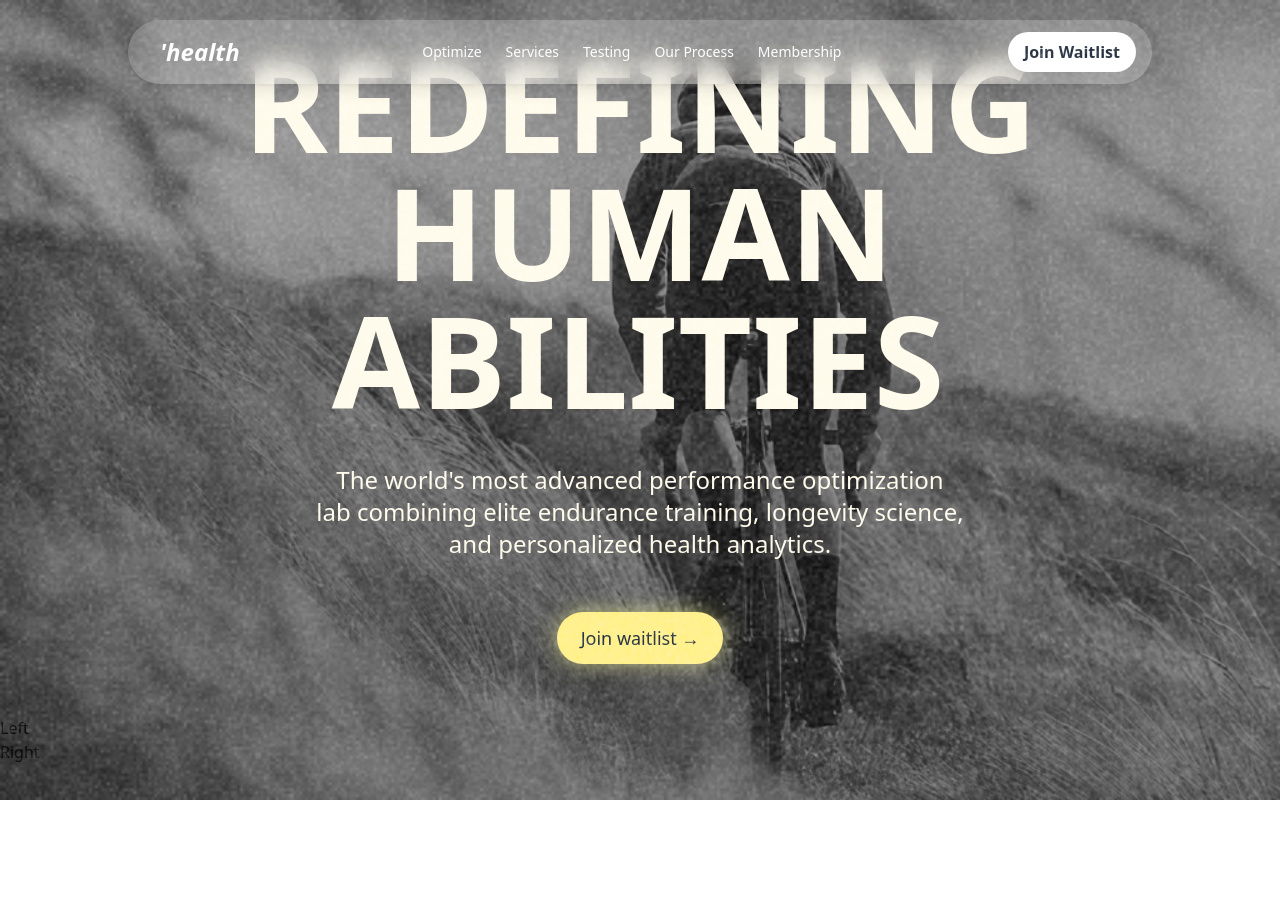
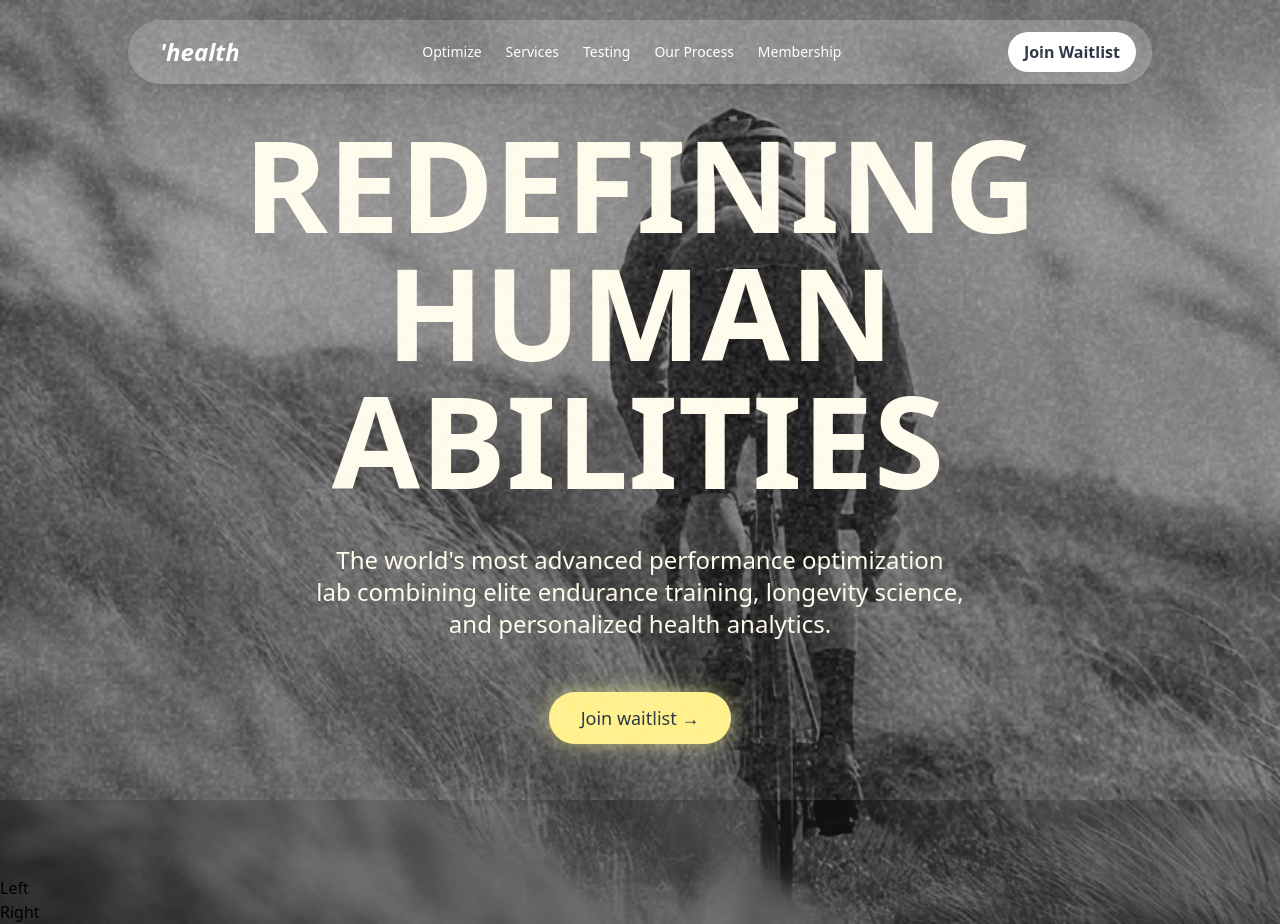
Before and after one commit to prateeksinghdhillon/DivineGymSite, a React (Vite) app: page / in a window 1280 px wide. Before the commit the page ends 800 px from the top, so only its background shows below. Built offline with nearby package versions, Linux system fonts and the light colour scheme.

Commit message:
About section changes

```diff
--- a/src/components/About.jsx
+++ b/src/components/About.jsx
@@ -2,7 +2,7 @@ import React from 'react'
 
 const About = () => {
   return (
-    <div className='max-w-screen-2xl container mx-auto px-4 md:px-20 my-25 md:my-10'>
+    <div className='max-w-screen-2xl container mx-auto px-4 md:px-20 my-25 md:my-30'>
       <div className='sm:my-10'>
         <h1 className='text-center font-bold md:text-9xl text-5xl text-amber-50'>REDEFINING HUMAN </h1>
         <h1 className='text-center font-bold md:text-9xl text-5xl md:mr-1 mr-3 text-amber-50'>ABILITIES</h1>
@@ -10,7 +10,7 @@ const About = () => {
         </p>
       </div>
       <div className="flex items-center justify-center ">
-      <button className="relative px-6 py-3 my-3 text-gray-800 bg-yellow-200 rounded-full text-lg font-medium shadow-[0_0_20px_rgba(255,255,150,0.6)] hover:shadow-[0_0_30px_rgba(255,255,150,0.9)] transition-all z-[-1]">
+      <button className="relative px-8 py-3 my-3 text-gray-800 bg-yellow-200 rounded-full text-lg font-medium shadow-[0_0_20px_rgba(255,255,150,0.6)] hover:shadow-[0_0_30px_rgba(255,255,150,0.9)] transition-all z-[-1]">
         Join waitlist →
       </button>
     </div>
```
